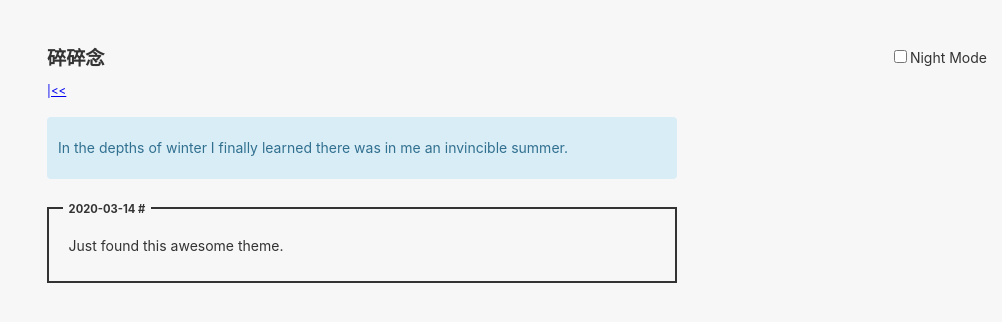
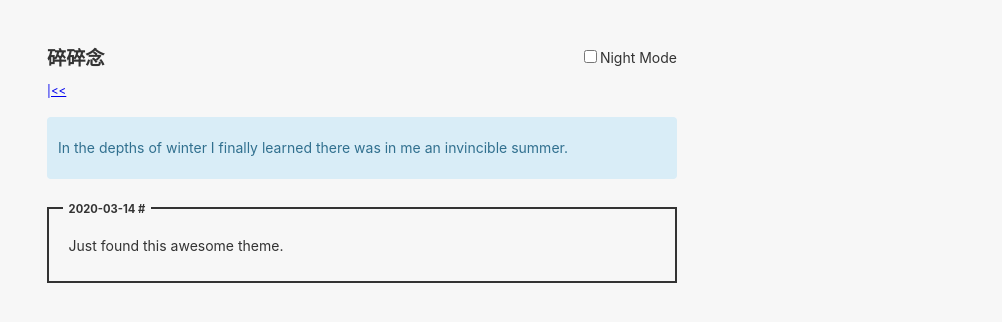
Before and after one commit to weijy/weisnotes, a Jekyll site: the page built from notes.html, in a window 1280 px wide. Shown: the top 322 px of the page, without its empty margins (278-1280 px from the left). Built offline with Jekyll 4.4.1, drawn with Linux system fonts in a browser that asks for light colours.

Commit message:
Update new.scss

```diff
--- a/assets/new.scss
+++ b/assets/new.scss
@@ -35,8 +35,7 @@ footer {
 }
 
 header .night {
-    position:absolute;
-    right: 15px;
+   float: right;
 }
 
 .card {
```
